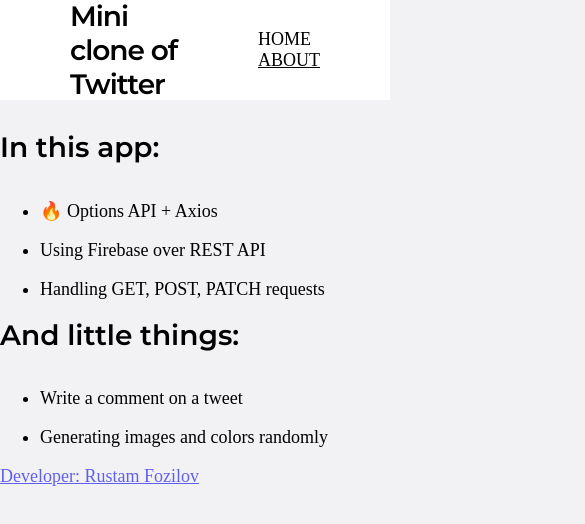
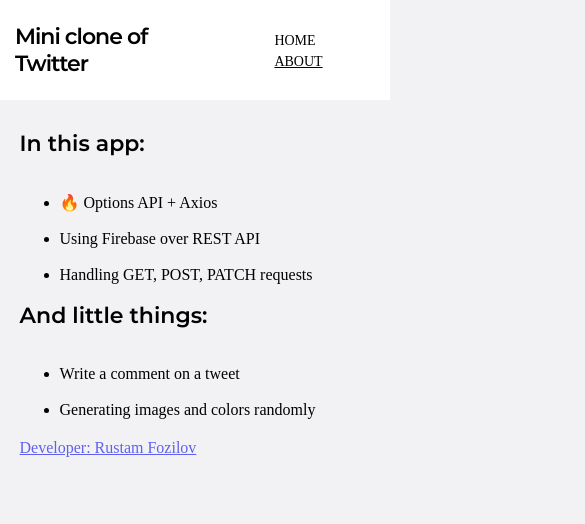
Before and after one commit to Rustam-Fozilov/nmagap, a Vue app: page /about in a window 390 px wide. Shown: the top 524 px of the page, 585 px wide, since content can reach past the window. Built offline with nearby package versions, Linux system fonts and the light colour scheme; a web font is replaced by a local one.

Commit message:
resized for mobile, tablet

```diff
--- a/src/App.vue
+++ b/src/App.vue
@@ -40,4 +40,10 @@ html, body {
 .active {
   text-decoration: underline !important;
 }
+
+@media only screen and (max-width: 800px) {
+  .container {
+    width: 90%;
+  }
+}
 </style>
--- a/src/components/TheNavbar.vue
+++ b/src/components/TheNavbar.vue
@@ -46,4 +46,27 @@ export default {
   text-decoration: none;
   color: black;
 }
+
+@media only screen and (max-width: 820px) {
+  .nav-wrapper {
+    width: auto;
+    padding: 0 30px;
+  }
+
+  .nav-title {
+    font-size: 22px;
+  }
+}
+
+@media only screen and (max-width: 500px) {
+  .nav-wrapper {
+    width: auto;
+    padding: 0 15px;
+  }
+
+  .nav-items ul li a {
+    font-size: 14px;
+  }
+}
+
 </style>
--- a/src/components/TheTweet.vue
+++ b/src/components/TheTweet.vue
@@ -233,4 +233,18 @@ export default {
   margin-bottom: 10px;
 }
 
+@media only screen and (max-width: 500px) {
+  .tweet-text {
+    font-size: 16px;
+  }
+
+  .comment-field input {
+    font-size: 12px;
+  }
+
+  .comment-text {
+    font-size: 16px;
+  }
+}
+
 </style>
--- a/src/views/AboutView.vue
+++ b/src/views/AboutView.vue
@@ -44,4 +44,18 @@ a {
   font-family: Montserrat-Regular;
   opacity: 0.6;
 }
+
+@media only screen and (max-width: 500px) {
+  .title {
+    font-size: 22px;
+  }
+
+  .item {
+    font-size: 16px;
+  }
+
+  a {
+    font-size: 16px;
+  }
+}
 </style>
--- a/src/views/HomeView.vue
+++ b/src/views/HomeView.vue
@@ -233,4 +233,24 @@ export default {
   box-shadow: 0 10px 20px #96D9F9;
 }
 
+@media only screen and (max-width: 820px) {
+  .btn-make-tweet {
+    width: 90%;
+  }
+
+  .post-modal {
+    width: 80%;
+  }
+}
+
+@media only screen and (max-width: 500px) {
+  .post-modal {
+    width: 70%;
+  }
+
+  .btn-make-tweet {
+    bottom: 50px;
+  }
+}
+
 </style>
```
Also changed, not shown: 11 other files (tests, documents, lock files or other folders).
